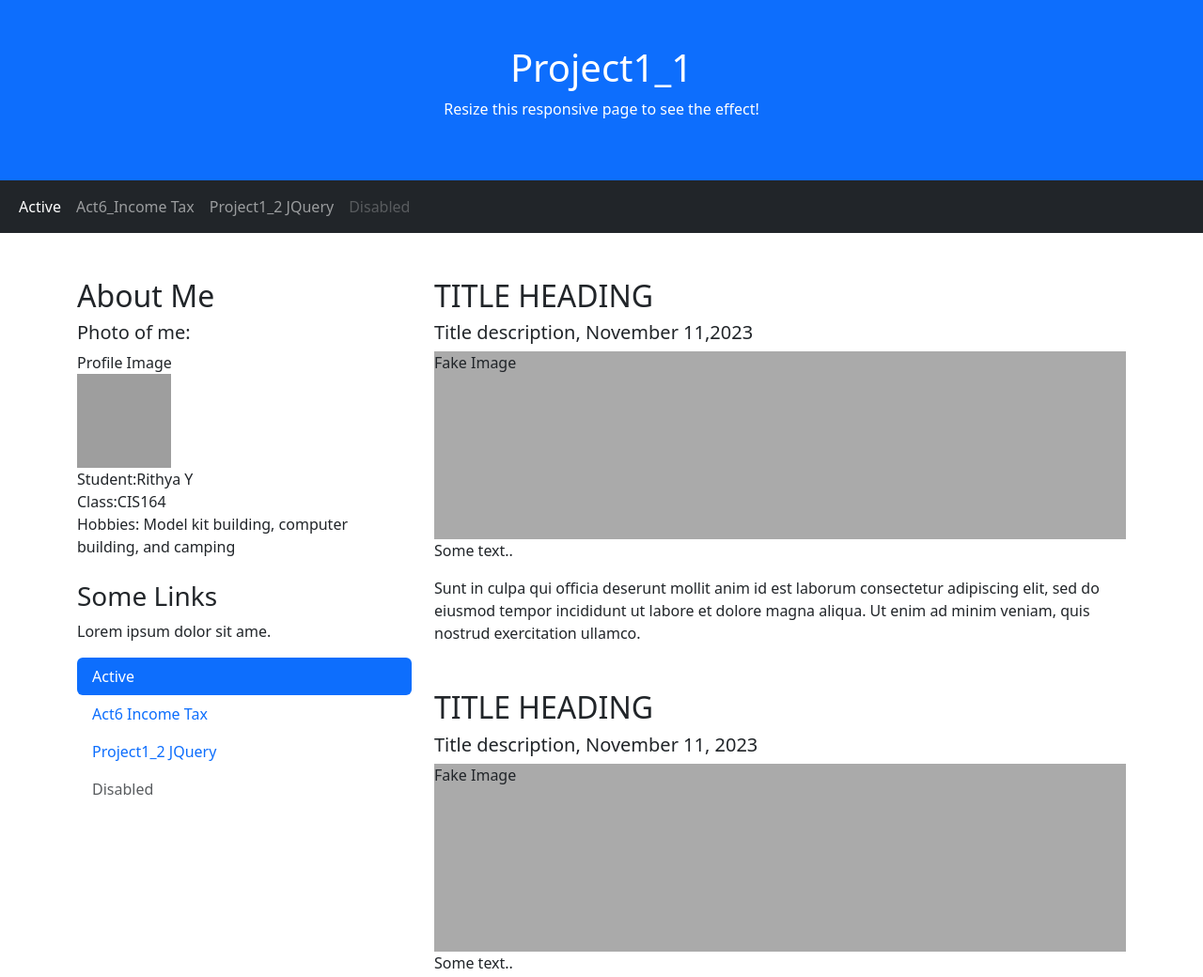
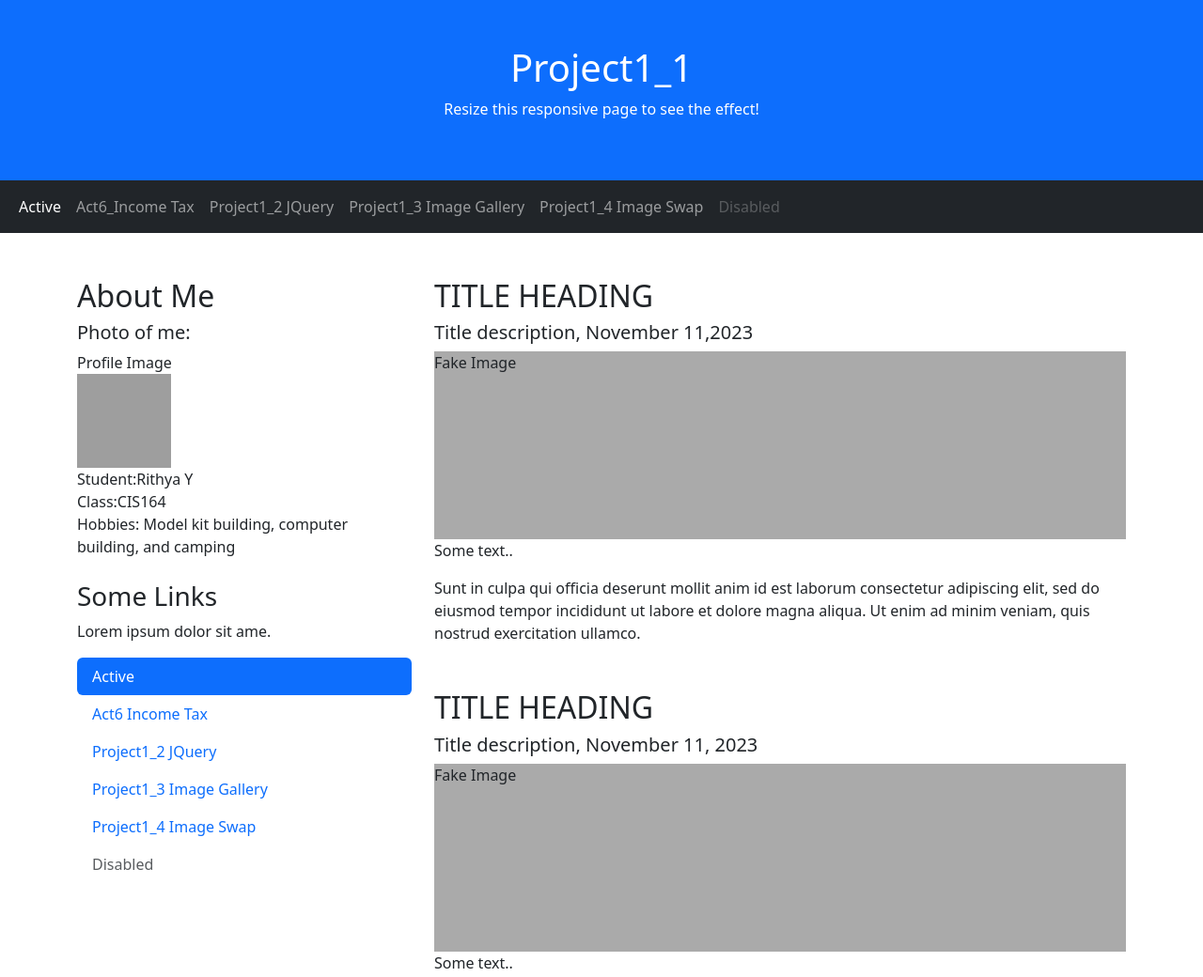
Before and after one commit to galactren/project1-1, a plain HTML site: page project1_2.html in a window 1280 px wide. Shown: the top 1040 px of the page at 94% size. Drawn offline with nearby package versions, Linux system fonts and the light colour scheme; grey boxes are pictures that could not be loaded.

Commit message:
Update project1_2.html

```diff
--- a/project1_2.html
+++ b/project1_2.html
@@ -33,6 +33,12 @@
         <a class="nav-link" href="https://github.com/galactren/project1-1/blob/main/extra81.html">Project1_2 JQuery</a>
       </li>
       <li class="nav-item">
+        <a class="nav-link" href="https://github.com/galactren/project1-1/blob/main/imageGallery.html">Project1_3 Image Gallery</a>
+      </li>
+      <li class="nav-item">
+        <a class="nav-link" href="https://github.com/galactren/project1-1/blob/main/extra91.html">Project1_4 Image Swap</a>
+      </li>
+      <li class="nav-item">
         <a class="nav-link disabled" href="#">Disabled</a>
       </li>
     </ul>
@@ -63,6 +69,12 @@
           <a class="nav-link" href="https://github.com/galactren/project1-1/blob/main/extra81.html">Project1_2 JQuery</a>
         </li>
         <li class="nav-item">
+          <a class="nav-link" href="https://github.com/galactren/project1-1/blob/main/imageGallery.html">Project1_3 Image Gallery</a>
+        </li>
+        <li class="nav-item">
+          <a class="nav-link" href="https://github.com/galactren/project1-1/blob/main/extra91.html">Project1_4 Image Swap</a>
+        </li>
+        <li class="nav-item">
           <a class="nav-link disabled" href="#">Disabled</a>
         </li>
       </ul>
```
